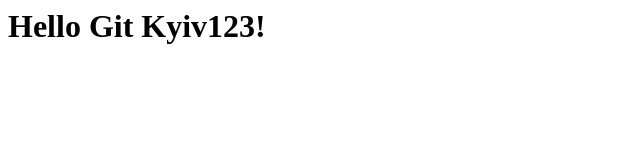
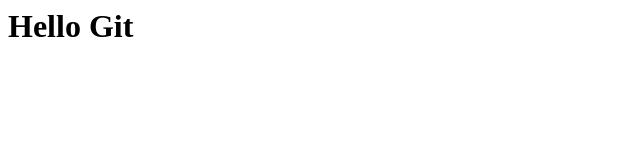
Before and after one commit to Serhii-Klymenko/git-sample, a plain HTML site: page index.html in a window 1280 px wide. Shown: the whole page, without its empty margins (0-640 px from the left). Drawn offline with Linux system fonts and the light colour scheme.

Commit message:
Failed commit

```diff
--- a/index.html
+++ b/index.html
@@ -1 +1 @@
-<h1>Hello Git Kyiv123!</h1>
+<h1>Hello Git</h1>
```
